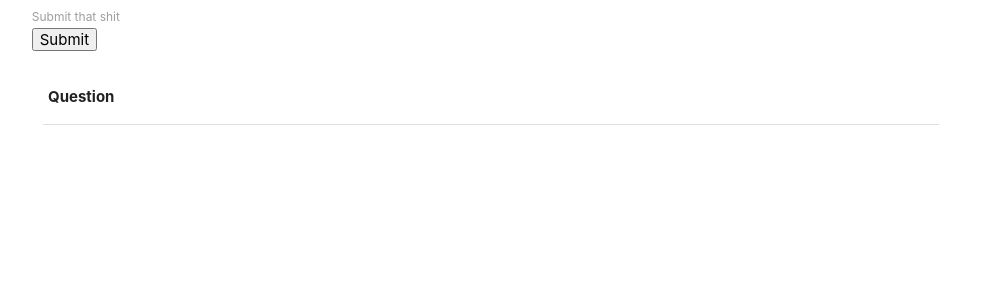
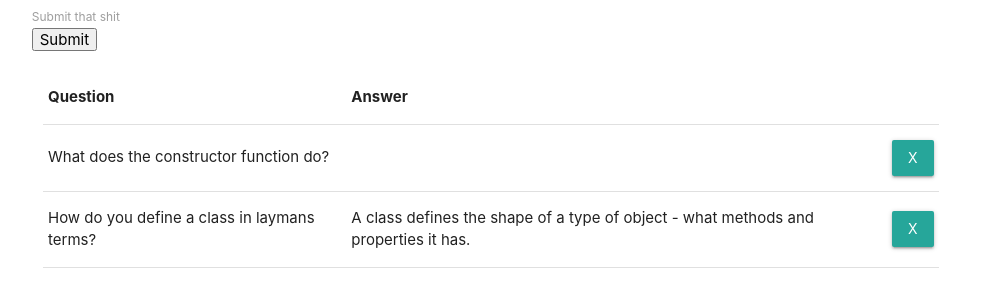
Before and after one commit to tbricca/stack-overflow, a plain HTML site: page index.html in a window 1280 px wide. Shown: the part 187-494 px from the top of the page, without its empty margins (149-1130 px from the left). Drawn offline with nearby package versions, Linux system fonts and the light colour scheme.

Commit message:
got questions and answers to display

```diff
--- a/app.js
+++ b/app.js
@@ -2,7 +2,7 @@
 class Question {
     constructor(text){
         // take whatever is passed in as parameters and assign to the property of that object
-        this.question = question;
+        this.title = title;
         this.answer = answer;
     }
 }
@@ -10,24 +10,41 @@ class Question {
 // such as: display question, add question to list, remove question from list
     class UI {
         static displayQuestions() {
-             StoredQuestions = [
+             const StoredQuestions = [
                 {
-                    question: "What does the constructor function do?",
+                    title: "What does the constructor function do?",
                     answer:""
                 },
                 {
-                    question: "How do you define a class in laymans terms?",
+                    title: "How do you define a class in laymans terms?",
                     answer: "A class defines the shape of a type of object - what methods and properties it has."
                 },
 
             ]
+
+            // this will be responsible for adding the books to list
             const questions = StoredQuestions;
+
+            questions.forEach((question) => UI.addQuestionToList(question))
+
+        }
+        static addQuestionToList(question){
+            const list = document.querySelector('#question-list');
+
+            const row = document.createElement('tr');
+            row.innerHTML = `
+                <td>${question.title}</td>
+                <td>${question.answer}</td>
+                <td><a href="#" class="btn btn-danger btn-sm delete">X</a></td>
+            `;
+
+            list.appendChild(row);
         }
     }
 // Store Class: Handles Storage
 
 // Events: Display Books
-
+document.addEventListener('DOMContentLoaded', UI.displayQuestions);
 // Events: Add a book
 
 // Remove a book
--- a/index.html
+++ b/index.html
@@ -30,6 +30,7 @@
             <thead>
                 <tr>
                     <th>Question</th>
+                    <th>Answer</th>
                 </tr>
             </thead>
             <tbody id ="question-list"></tbody>
```
